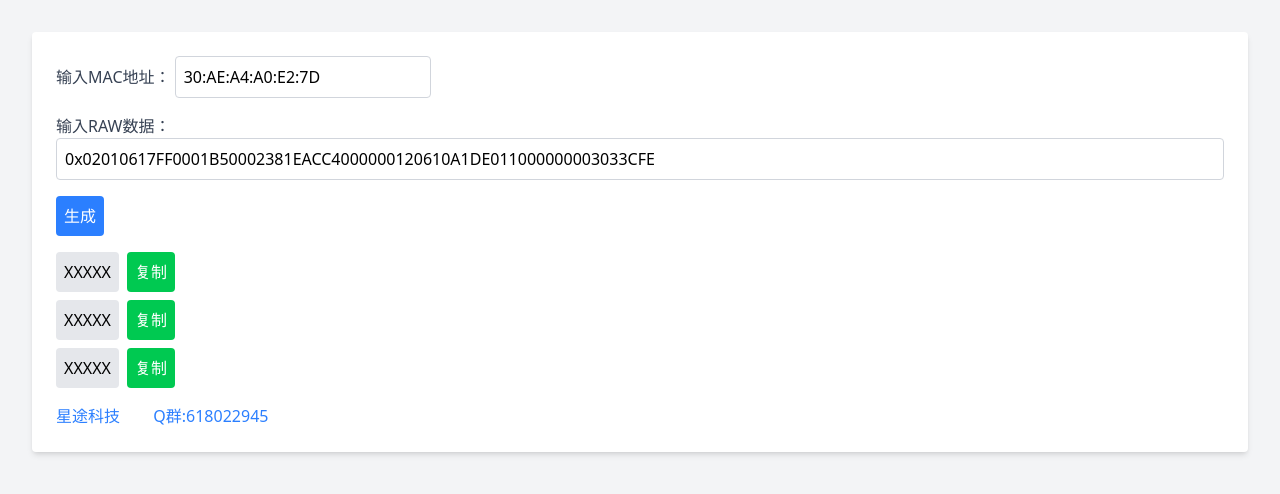
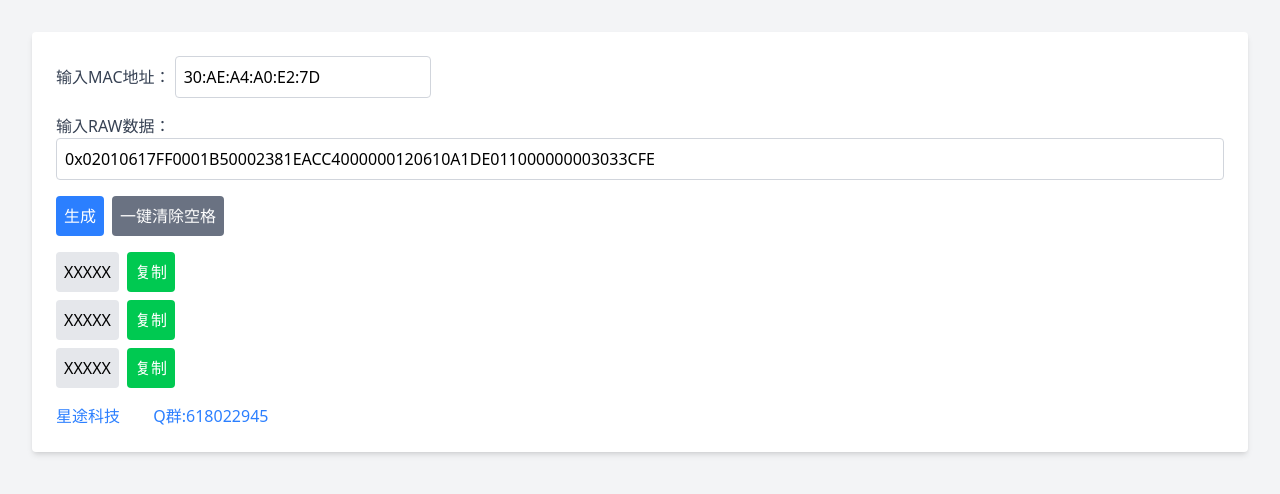
Before and after one commit to moonnightwang/lyzh, a plain HTML site: page index.html in a window 1280 px wide. Drawn offline with nearby package versions, Linux system fonts and the light colour scheme.

Commit message:
Update index.html

```diff
--- a/index.html
+++ b/index.html
@@ -45,8 +45,9 @@
             <input id="in-raw" class="border border-gray-300 p-2 rounded w-full"
                 value="0x02010617FF0001B50002381EACC4000000120610A1DE011000000003033CFE">
         </div>
-        <div class="mb-4">
+        <div class="mb-4 flex gap-2">
             <button onclick="btClick()" class="bg-blue-500 text-white p-2 rounded hover:bg-blue-600 transition-all">生成</button>
+            <button onclick="removeSpaces()" class="bg-gray-500 text-white p-2 rounded hover:bg-gray-600 transition-all">一键清除空格</button>
         </div>
         <div>
             <div class="flex mb-2 items-center">
@@ -69,6 +70,22 @@
     <div id="copy-toast">复制成功</div>
 
     <script>
+        // 新增：清除RAW数据中的空格
+        function removeSpaces() {
+            const rawInput = document.getElementById('in-raw');
+            const currentValue = rawInput.value;
+            const newValue = currentValue.replace(/\s/g, '');
+            rawInput.value = newValue;
+
+            // 显示提示
+            const toast = document.getElementById('copy-toast');
+            toast.textContent = '空格已清除';
+            toast.style.opacity = 1;
+            setTimeout(() => {
+                toast.style.opacity = 0;
+            }, 2000);
+        }
+
         function isValidMac(mac) {
             return mac.length === 12 && /^[0-9a-fA-F]*$/.test(mac);
         }
@@ -155,6 +172,7 @@
             var text = document.getElementById(id).innerText;
             navigator.clipboard.writeText(text).then(function() {
                 var toast = document.getElementById('copy-toast');
+                toast.textContent = '复制成功';
                 toast.style.opacity = 1;
                 setTimeout(function() {
                     toast.style.opacity = 0;
```
